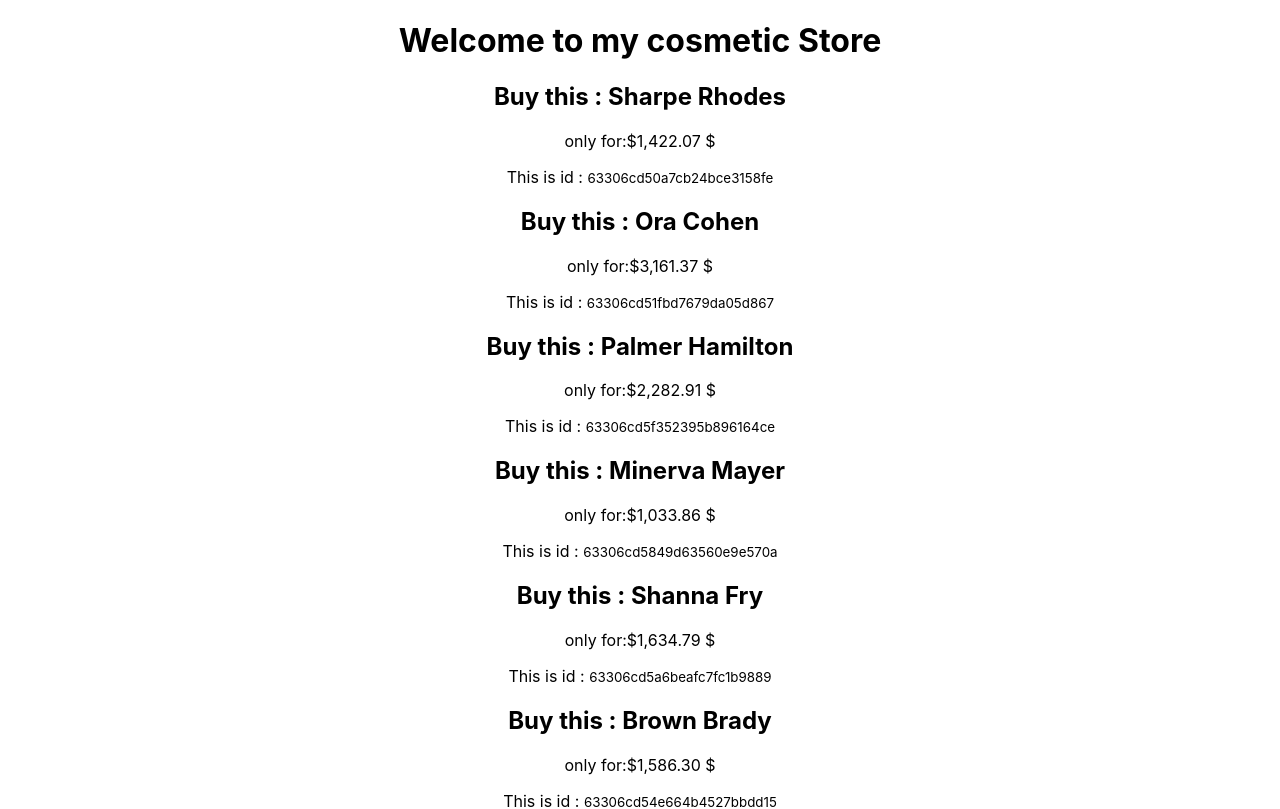
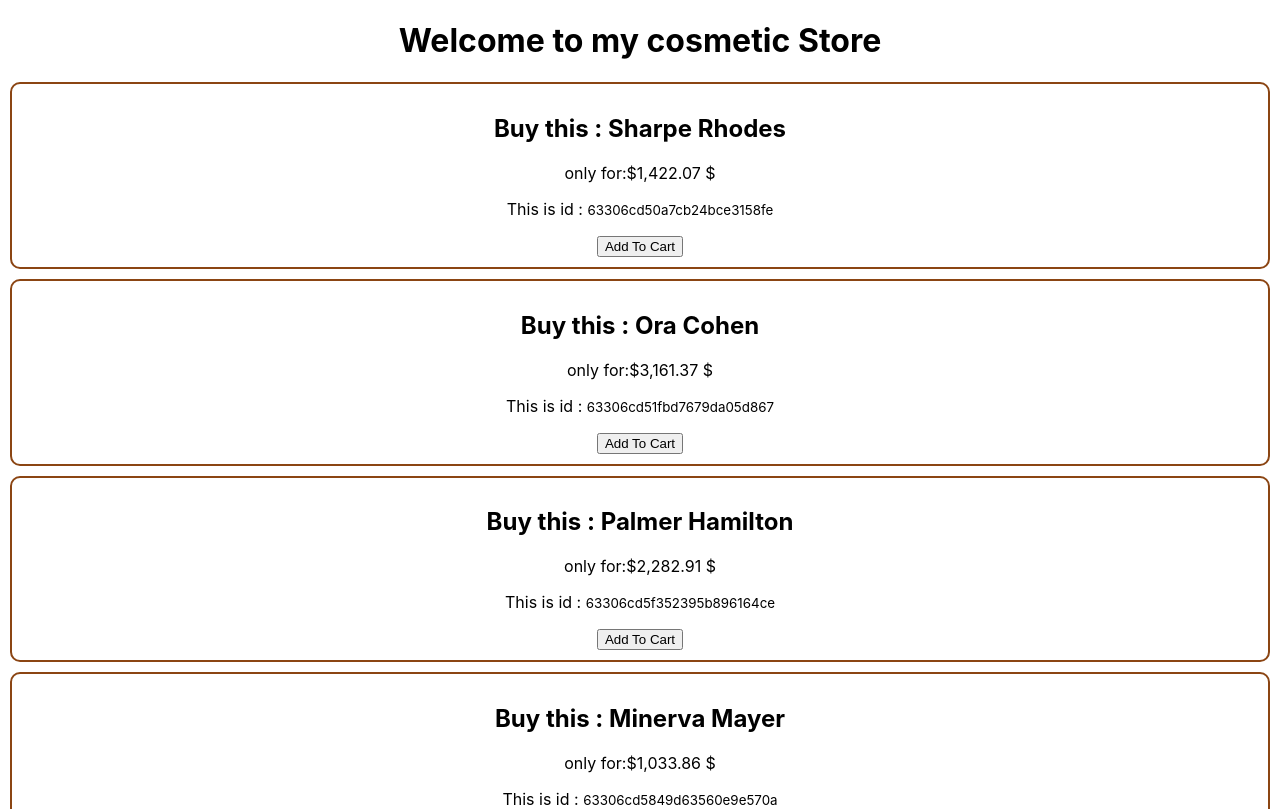
Before and after one commit to imashiqe/react_storage_handler, a React (Create React App) app: page / in a window 1280 px wide. Shown: the top 809 px of the page. Built offline with nearby package versions, Linux system fonts and the light colour scheme.

Commit message:
event handler added

```diff
--- /dev/null
+++ b/src/components/Cosmetic/Cosmetic.css
@@ -0,0 +1,6 @@
+.product{
+    border: 2px solid saddlebrown;
+    margin:  10px;
+    padding: 10px;
+    border-radius: 10px;
+}
--- a/src/components/Cosmetic/Cosmetic.js
+++ b/src/components/Cosmetic/Cosmetic.js
@@ -1,12 +1,18 @@
 import React from 'react';
+import './Cosmetic.css';
 
 const Cosmetic = (props) => {
     const {name,price,id} = props.cosmetic;
+    const addToCart = () =>{
+        console.log('item added', id);
+    }
+    const  addToCartwithParam = () => addToCart(id);
     return (
-        <div>
+        <div className='product'>
             <h2>Buy this : {name}</h2>
             <p>only for:{price} $</p>
             <p>This is id : <small>{id}</small></p>
+            <button onClick={addToCart(addToCartwithParam)}>Add To Cart</button>
         </div>
     );
 };
```
